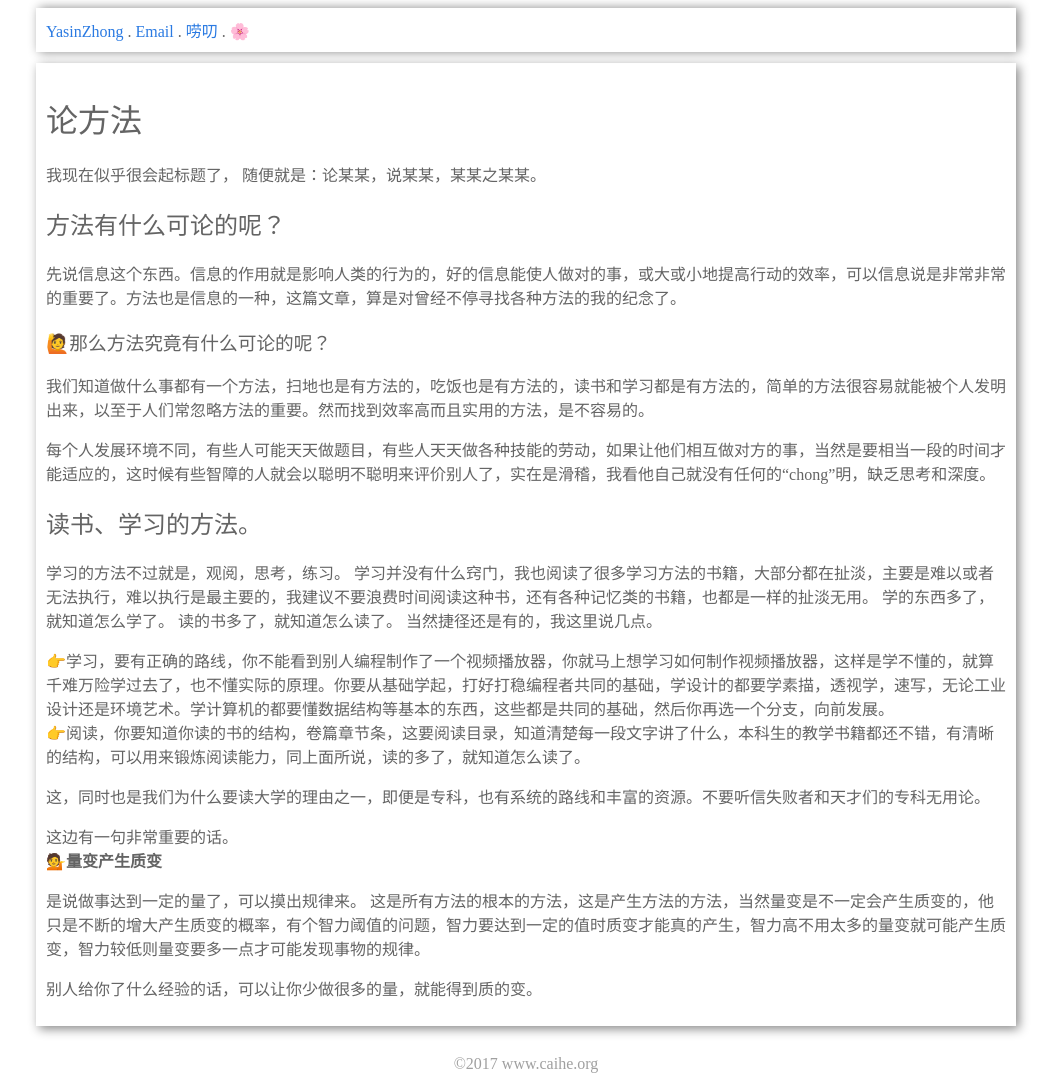
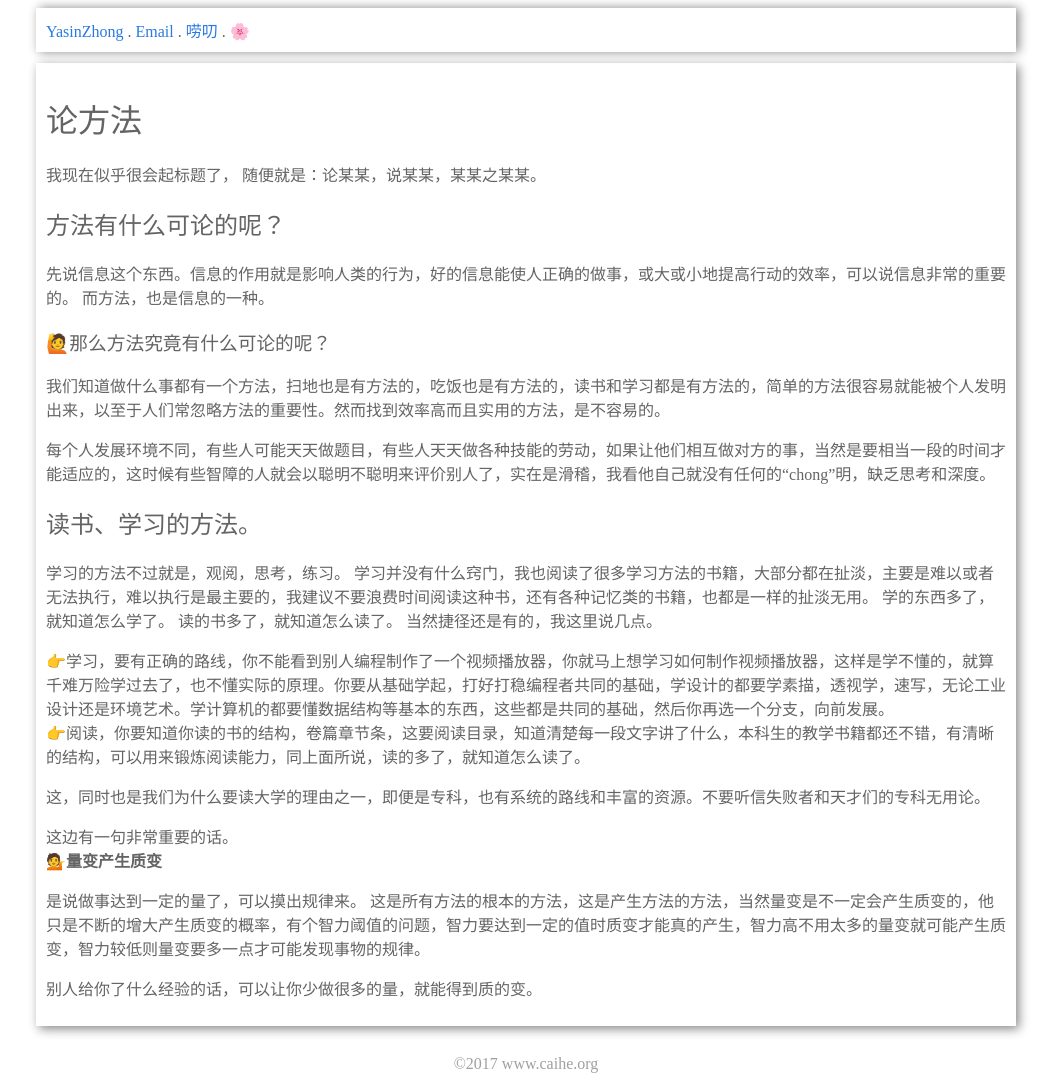
Before and after one commit to YasinZhong/yasinzhong.github.io, a Jekyll site: the page built from _posts/2017-08-29-WayOfWay.html, in a window 1280 px wide. Shown: the whole page, without its empty margins (114-1171 px from the left). Built offline with Jekyll 4.4.1, drawn with Linux system fonts in a browser that asks for light colours; comment, search, counter and statistics services are not loaded.

Commit message:
modify wayofway

```diff
--- a/_posts/2017-08-29-WayOfWay.html
+++ b/_posts/2017-08-29-WayOfWay.html
@@ -12,13 +12,13 @@ title: 论方法
 <h2>方法有什么可论的呢？</h2>
 
 <p>
-  先说信息这个东西。信息的作用就是影响人类的行为的，好的信息能使人做对的事，或大或小地提高行动的效率，可以信息说是非常非常的重要了。方法也是信息的一种，这篇文章，算是对曾经不停寻找各种方法的我的纪念了。
+  先说信息这个东西。信息的作用就是影响人类的行为，好的信息能使人正确的做事，或大或小地提高行动的效率，可以说信息非常的重要的。 而方法，也是信息的一种。
 </p>
 
 <h3>🙋那么方法究竟有什么可论的呢？</h3>
 
 <p>
-  我们知道做什么事都有一个方法，扫地也是有方法的，吃饭也是有方法的，读书和学习都是有方法的，简单的方法很容易就能被个人发明出来，以至于人们常忽略方法的重要。然而找到效率高而且实用的方法，是不容易的。
+  我们知道做什么事都有一个方法，扫地也是有方法的，吃饭也是有方法的，读书和学习都是有方法的，简单的方法很容易就能被个人发明出来，以至于人们常忽略方法的重要性。然而找到效率高而且实用的方法，是不容易的。
 </p>
 
 <p>
```
